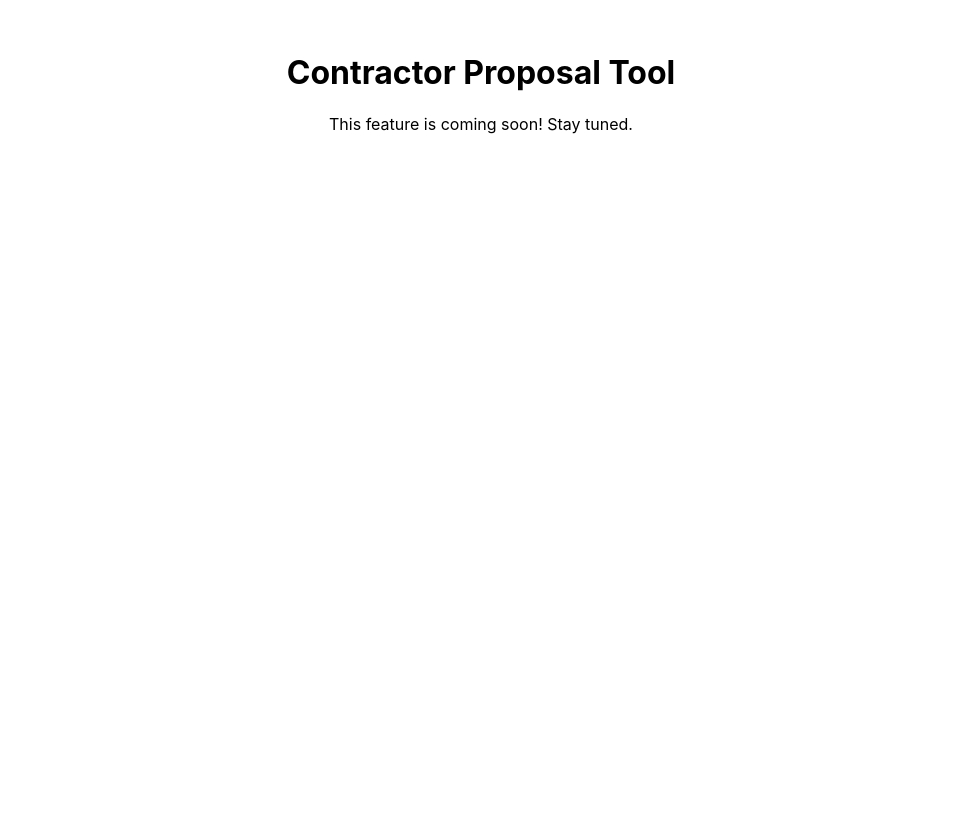
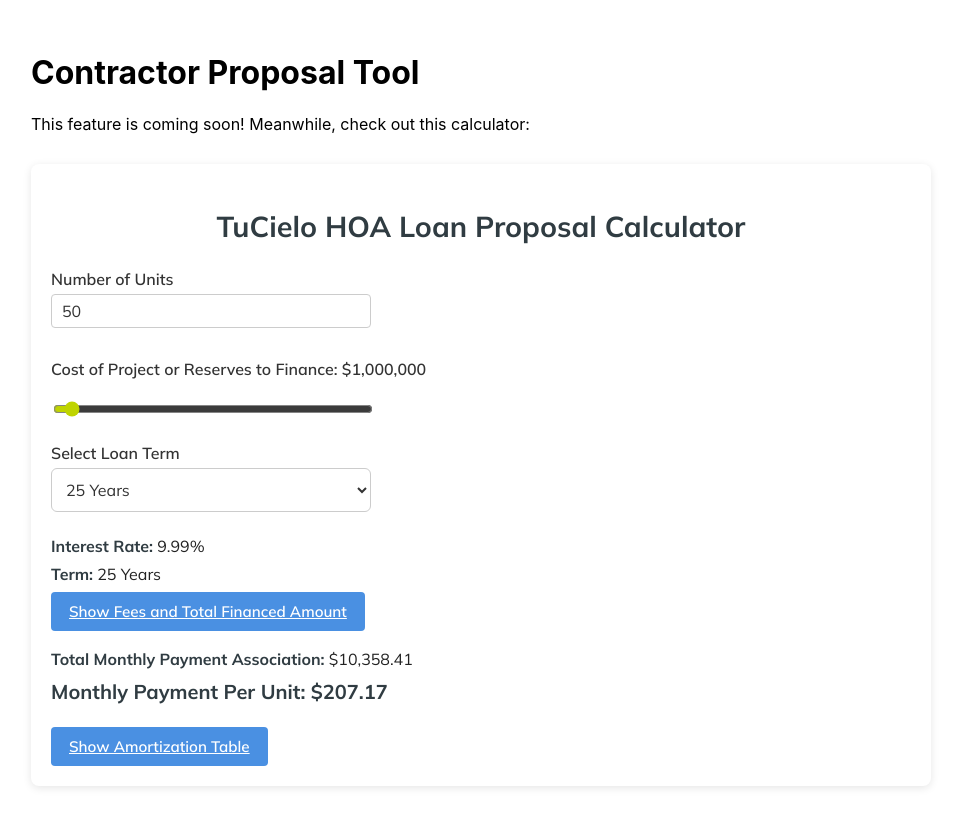
Before and after one commit to MetaCapFin/tu-cielo-site, a React (Create React App) app: page /contractor-proposal-tool in a window 1280 px wide. Shown: the whole page, without its empty margins (159-1115 px from the left). Built offline with nearby package versions, Linux system fonts and the light colour scheme.

Commit message:
Update contractor-proposal-tool.jsx

```diff
--- a/src/contractor-proposal-tool.jsx
+++ b/src/contractor-proposal-tool.jsx
@@ -1,12 +1,148 @@
 // src/contractor-proposal-tool.jsx
-import React from 'react';
+import React, { useState } from 'react';
+import './contractor-proposal-tool.css'; // keep your styles separate as needed
 
 export default function ContractorProposalTool() {
   return (
-    <div style={{ padding: '2rem', textAlign: 'center' }}>
+    <div style={{ padding: '2rem', maxWidth: 900, margin: '0 auto' }}>
       <h1>Contractor Proposal Tool</h1>
-      <p>This feature is coming soon! Stay tuned.</p>
-      {/* You can add more mock UI here */}
+      <p>This feature is coming soon! Meanwhile, check out this calculator:</p>
+      <TuCieloCalculator />
     </div>
   );
 }
+
+// Calculator component is nested inside to keep things modular and separate
+function TuCieloCalculator() {
+  const [units, setUnits] = useState(50);
+  const [cost, setCost] = useState(1000000);
+  const [term, setTerm] = useState(25);
+  const [showTable, setShowTable] = useState(false);
+  const [showFees, setShowFees] = useState(false);
+
+  const rate = 0.0999;
+  const monthlyRate = rate / 12;
+  const totalPayments = term * 12;
+
+  const originationFee = cost * 0.05;
+  const tempMonthlyPayment = (cost * monthlyRate) / (1 - Math.pow(1 + monthlyRate, -totalPayments));
+  const debtServiceReserve = tempMonthlyPayment * 10;
+  const totalLoan = cost + originationFee + debtServiceReserve;
+
+  const monthlyPayment = (totalLoan * monthlyRate) / (1 - Math.pow(1 + monthlyRate, -totalPayments));
+  const perUnitPayment = monthlyPayment / units;
+
+  const generateAmortization = () => {
+    let balance = totalLoan;
+    const schedule = [];
+    for (let i = 1; i <= totalPayments; i++) {
+      const interest = balance * monthlyRate;
+      const principal = monthlyPayment - interest;
+      balance -= principal;
+      schedule.push({
+        month: i,
+        payment: monthlyPayment,
+        principal: principal,
+        interest: interest,
+        balance: balance > 0 ? balance : 0
+      });
+    }
+    return schedule;
+  };
+
+  const formatNumber = (num) =>
+    num.toLocaleString(undefined, {
+      minimumFractionDigits: 2,
+      maximumFractionDigits: 2,
+    });
+
+  const amortizationTable = generateAmortization();
+
+  return (
+    <div className="loan-calculator" style={{ marginTop: 30 }}>
+      <h2>TuCielo HOA Loan Proposal Calculator</h2>
+
+      <label>Number of Units</label>
+      <input
+        type="number"
+        value={units}
+        min={1}
+        onChange={(e) => setUnits(Number(e.target.value))}
+        className="input"
+      />
+
+      <label>Cost of Project or Reserves to Finance: ${cost.toLocaleString()}</label>
+      <input
+        type="range"
+        min={1000000}
+        max={10000000}
+        step={50000}
+        value={cost}
+        onChange={(e) => setCost(Number(e.target.value))}
+      />
+
+      <label>Select Loan Term</label>
+      <select
+        value={term}
+        onChange={(e) => setTerm(Number(e.target.value))}
+        className="input"
+      >
+        <option value={10}>10 Years</option>
+        <option value={15}>15 Years</option>
+        <option value={20}>20 Years</option>
+        <option value={25}>25 Years</option>
+      </select>
+
+      <div>
+        <p><strong>Interest Rate:</strong> {(rate * 100).toFixed(2)}%</p>
+        <p><strong>Term:</strong> {term} Years</p>
+
+        <button onClick={() => setShowFees(!showFees)} style={{ marginBottom: 10 }}>
+          {showFees ? "Hide Fees and Total Financed Amount" : "Show Fees and Total Financed Amount"}
+        </button>
+
+        {showFees && (
+          <div>
+            <p><strong>Origination Fee:</strong> ${formatNumber(originationFee)}</p>
+            <p><strong>Debt Service Coverage Reserve:</strong> ${formatNumber(debtServiceReserve)}</p>
+            <p><strong>Total Financed Amount:</strong> ${formatNumber(totalLoan)}</p>
+          </div>
+        )}
+
+        <p><strong>Total Monthly Payment Association:</strong> ${formatNumber(monthlyPayment)}</p>
+        <p className="text-xl"><strong>Monthly Payment Per Unit:</strong> ${formatNumber(perUnitPayment)}</p>
+      </div>
+
+      <button onClick={() => setShowTable(!showTable)} style={{ marginTop: 15 }}>
+        {showTable ? "Hide Amortization Table" : "Show Amortization Table"}
+      </button>
+
+      {showTable && (
+        <div className="overflow-auto" style={{ maxHeight: 300, marginTop: 15 }}>
+          <table>
+            <thead>
+              <tr>
+                <th>Month</th>
+                <th>Payment</th>
+                <th>Principal</th>
+                <th>Interest</th>
+                <th>Balance</th>
+              </tr>
+            </thead>
+            <tbody>
+              {amortizationTable.map((item, index) => (
+                <tr key={index}>
+                  <td>{item.month}</td>
+                  <td>${formatNumber(item.payment)}</td>
+                  <td>${formatNumber(item.principal)}</td>
+                  <td>${formatNumber(item.interest)}</td>
+                  <td>${formatNumber(item.balance)}</td>
+                </tr>
+              ))}
+            </tbody>
+          </table>
+        </div>
+      )}
+    </div>
+  );
+}
```
